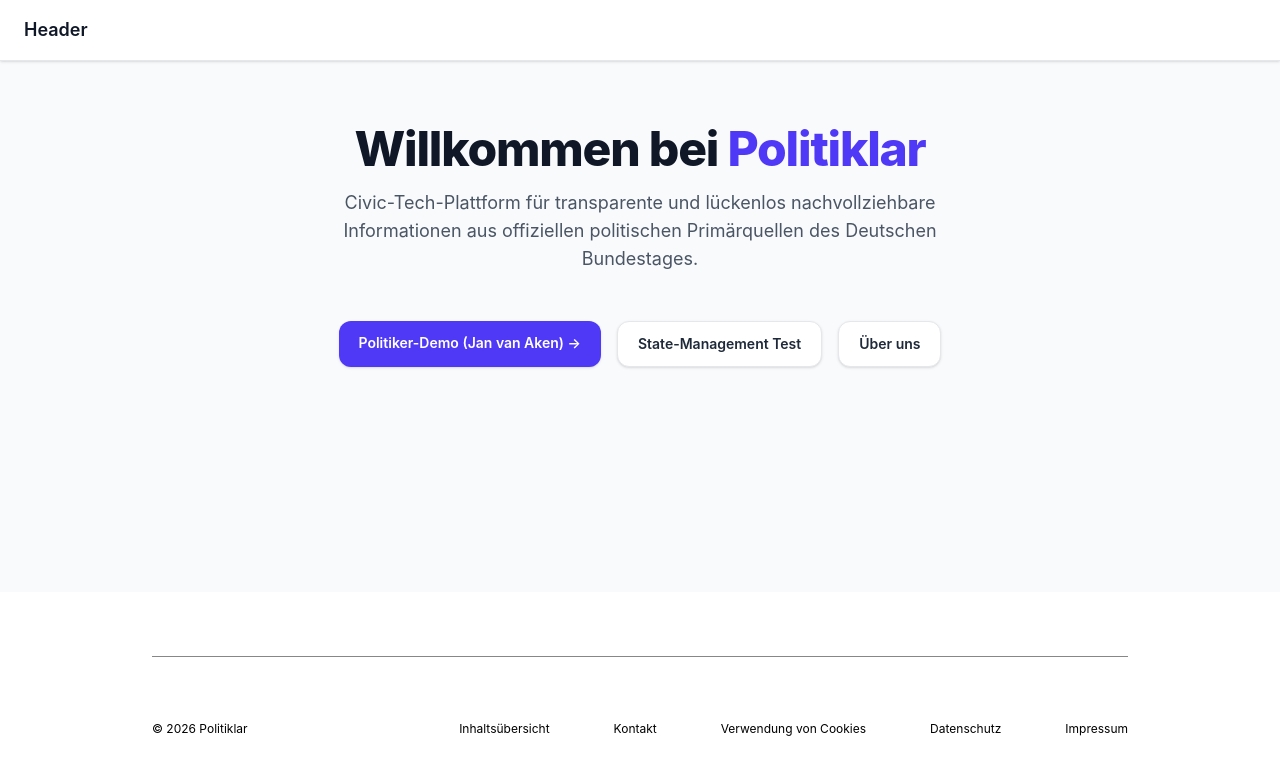
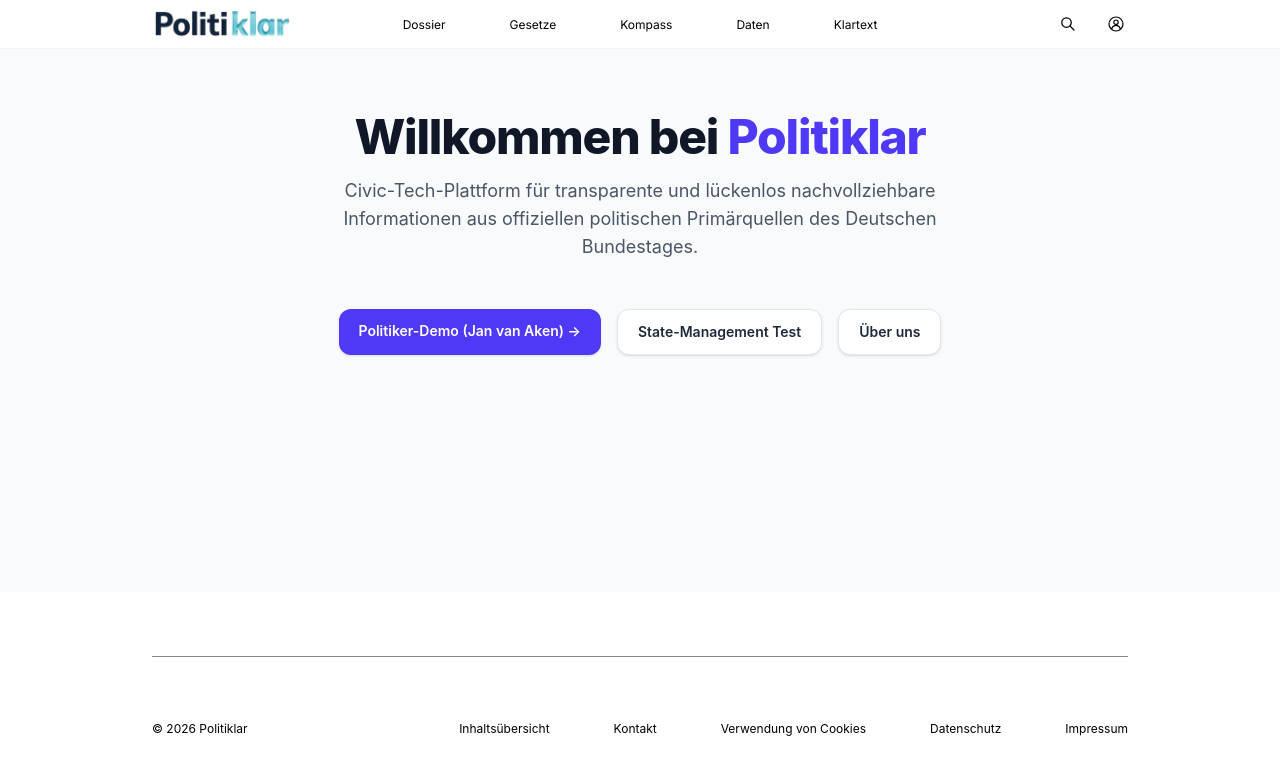
Before and after one commit to NormanPen/Politiklar, a Next.js app in the folder apps/web/: page / in a window 1280 px wide. Shown: the top 774 px of the page. Built offline with nearby package versions, Linux system fonts and the light colour scheme.

Commit message:
feat: implement new site header with Inter font, navigation, and core route pages

```diff
--- /dev/null
+++ b/apps/web/src/app/daten/page.tsx
@@ -0,0 +1,19 @@
+import type { Metadata } from "next";
+
+export const metadata: Metadata = {
+  title: "Daten – Politiklar",
+  description: "Offene Daten, Statistiken und Primärquellen zur parlamentarischen Arbeit.",
+};
+
+export default function DatenPage() {
+  return (
+    <div className="max-w-[1024px] mx-auto px-4 sm:px-6 py-12">
+      <h1 className="text-3xl font-bold tracking-tight text-gray-900 sm:text-4xl">
+        Daten
+      </h1>
+      <p className="mt-4 text-base text-gray-600">
+        Umfassende Primärdaten und Auswertungen zu Drucksachen, Plenarprotokollen, namentlichen Abstimmungen und Biografien.
+      </p>
+    </div>
+  );
+}
--- /dev/null
+++ b/apps/web/src/app/dossier/page.tsx
@@ -0,0 +1,19 @@
+import type { Metadata } from "next";
+
+export const metadata: Metadata = {
+  title: "Dossier – Politiklar",
+  description: "Dossiers und Themenschwerpunkte zu politischen Entscheidungen und Debatten.",
+};
+
+export default function DossierPage() {
+  return (
+    <div className="max-w-[1024px] mx-auto px-4 sm:px-6 py-12">
+      <h1 className="text-3xl font-bold tracking-tight text-gray-900 sm:text-4xl">
+        Dossier
+      </h1>
+      <p className="mt-4 text-base text-gray-600">
+        Hier entstehen strukturierte Themendossiers mit verifizierten Quellen und neutral aufbereiteten Primärdaten.
+      </p>
+    </div>
+  );
+}
--- /dev/null
+++ b/apps/web/src/app/gesetze/page.tsx
@@ -0,0 +1,19 @@
+import type { Metadata } from "next";
+
+export const metadata: Metadata = {
+  title: "Gesetze – Politiklar",
+  description: "Gesetzesvorhaben, parlamentarische Abläufe und Abstimmungsergebnisse.",
+};
+
+export default function GesetzePage() {
+  return (
+    <div className="max-w-[1024px] mx-auto px-4 sm:px-6 py-12">
+      <h1 className="text-3xl font-bold tracking-tight text-gray-900 sm:text-4xl">
+        Gesetze
+      </h1>
+      <p className="mt-4 text-base text-gray-600">
+        Übersicht über Gesetzesinitiativen, Beschlussempfehlungen und Abstimmungen des Deutschen Bundestages.
+      </p>
+    </div>
+  );
+}
--- /dev/null
+++ b/apps/web/src/app/klartext/page.tsx
@@ -0,0 +1,19 @@
+import type { Metadata } from "next";
+
+export const metadata: Metadata = {
+  title: "Klartext – Politiklar",
+  description: "Verständliche Zusammenfassungen komplexer parlamentarischer Vorgänge.",
+};
+
+export default function KlartextPage() {
+  return (
+    <div className="max-w-[1024px] mx-auto px-4 sm:px-6 py-12">
+      <h1 className="text-3xl font-bold tracking-tight text-gray-900 sm:text-4xl">
+        Klartext
+      </h1>
+      <p className="mt-4 text-base text-gray-600">
+        Verständliche und sachliche Zusammenfassungen ohne Fachjargon – direkt verknüpft mit den offiziellen Primärquellen.
+      </p>
+    </div>
+  );
+}
--- /dev/null
+++ b/apps/web/src/app/kompass/page.tsx
@@ -0,0 +1,19 @@
+import type { Metadata } from "next";
+
+export const metadata: Metadata = {
+  title: "Kompass – Politiklar",
+  description: "Orientierung und Einordnung politischer Positionen und Sachverhalte.",
+};
+
+export default function KompassPage() {
+  return (
+    <div className="max-w-[1024px] mx-auto px-4 sm:px-6 py-12">
+      <h1 className="text-3xl font-bold tracking-tight text-gray-900 sm:text-4xl">
+        Kompass
+      </h1>
+      <p className="mt-4 text-base text-gray-600">
+        Der Politiklar-Kompass bietet Orientierung zu Abstimmungsverhalten, Fraktionslinien und politischen Schwerpunkten.
+      </p>
+    </div>
+  );
+}
--- a/apps/web/src/app/layout.tsx
+++ b/apps/web/src/app/layout.tsx
@@ -1,5 +1,5 @@
 import type { Metadata } from "next";
-import { Geist, Geist_Mono } from "next/font/google";
+import { Geist, Geist_Mono, Inter } from "next/font/google";
 import "./globals.css";
 import Header from "@/components/layout/Header";
 import Footer from "@/components/layout/Footer";
@@ -14,6 +14,11 @@ const geistMono = Geist_Mono({
   subsets: ["latin"],
 });
 
+const inter = Inter({
+  variable: "--font-inter",
+  subsets: ["latin"],
+});
+
 export const metadata: Metadata = {
   title: "Politiklar",
   description: "Politiklar – Transparente Einblicke in deutsche parlamentarische Daten",
@@ -21,7 +26,7 @@ export const metadata: Metadata = {
 
 export default function RootLayout({ children }: { children: React.ReactNode }) {
   return (
-    <html lang="de" className={`${geistSans.variable} ${geistMono.variable}`} suppressHydrationWarning>
+    <html lang="de" className={`${geistSans.variable} ${geistMono.variable} ${inter.variable}`} suppressHydrationWarning>
       <body className="min-h-screen bg-gray-50 text-gray-900 flex flex-col antialiased" suppressHydrationWarning>
         <Header />
         <main className="flex-1">{children}</main>
--- a/apps/web/src/components/layout/Header.tsx
+++ b/apps/web/src/components/layout/Header.tsx
@@ -1,7 +1,197 @@
+"use client";
+
+import { useState } from "react";
+import Image from "next/image";
+import Link from "next/link";
+
+const navItems = [
+  { label: "Dossier", href: "/dossier" },
+  { label: "Gesetze", href: "/gesetze" },
+  { label: "Kompass", href: "/kompass" },
+  { label: "Daten", href: "/daten" },
+  { label: "Klartext", href: "/klartext" },
+];
+
 export default function Header() {
+  const [mobileMenuOpen, setMobileMenuOpen] = useState(false);
+
   return (
-    <header className="w-full bg-white border-b border-gray-200 px-6 py-4 shadow-sm">
-      <p className="text-gray-900 font-semibold text-lg">Header</p>
+    <header className="sticky top-0 z-50 w-full bg-[#FFFFFF] border-b border-gray-100 transition-colors">
+      <div className="relative max-w-[1024px] mx-auto h-[48px] px-4 sm:px-6 flex items-center justify-between">
+        {/* Logo (Left: 232px in 1440px frame, align to 1024px container left padding) */}
+        <div className="flex-shrink-0 flex items-center">
+          <Link
+            href="/"
+            className="flex items-center hover:opacity-90 transition-opacity focus-visible:outline-none focus-visible:ring-1 focus-visible:ring-black rounded"
+            aria-label="Politiklar Startseite"
+          >
+            <Image
+              src="/images/logos/politiklar-logo.png"
+              alt="Politiklar"
+              width={141}
+              height={32}
+              priority
+              className="h-[32px] w-auto object-contain"
+            />
+          </Link>
+        </div>
+
+        {/* Center Navigation (477px width, perfectly centered at 50% with 64px gap) */}
+        <nav
+          aria-label="Hauptnavigation"
+          className="hidden md:flex absolute left-1/2 -translate-x-1/2 items-center md:gap-8 lg:gap-[64px] font-['Inter',sans-serif]"
+          style={{ fontFamily: "var(--font-inter), 'Inter', sans-serif" }}
+        >
+          {navItems.map((item) => (
+            <Link
+              key={item.label}
+              href={item.href}
+              className="text-[#000000] text-[12px] leading-[15px] font-normal hover:opacity-60 transition-opacity tracking-normal"
+            >
+              {item.label}
+            </Link>
+          ))}
+        </nav>
+
+        {/* Right Actions: Search & Profile Icons (24px gap, 16x16 icon sizes) */}
+        <div className="flex items-center gap-6">
+          {/* Search Icon */}
+          <Link
+            href="#"
+            className="p-1 text-black hover:opacity-60 transition-opacity focus-visible:outline-none focus-visible:ring-1 focus-visible:ring-black rounded"
+            aria-label="Suche"
+          >
+            <svg
+              width="16"
+              height="16"
+              viewBox="0 0 16 16"
+              fill="none"
+              xmlns="http://www.w3.org/2000/svg"
+              className="w-4 h-4 text-black block"
+              aria-hidden="true"
+            >
+              <circle
+                cx="6.5"
+                cy="6.5"
+                r="4.75"
+                stroke="currentColor"
+                strokeWidth="1.25"
+              />
+              <path
+                d="M10.2 10.2L14 14"
+                stroke="currentColor"
+                strokeWidth="1.25"
+                strokeLinecap="round"
+              />
+            </svg>
+          </Link>
+
+          {/* Profile / Account Icon */}
+          <Link
+            href="#"
+            className="p-1 text-black hover:opacity-60 transition-opacity focus-visible:outline-none focus-visible:ring-1 focus-visible:ring-black rounded"
+            aria-label="Benutzerkonto"
+          >
+            <svg
+              width="16"
+              height="16"
+              viewBox="0 0 16 16"
+              fill="none"
+              xmlns="http://www.w3.org/2000/svg"
+              className="w-4 h-4 text-black block"
+              aria-hidden="true"
+            >
+              <circle
+                cx="8"
+                cy="8"
+                r="7"
+                stroke="currentColor"
+                strokeWidth="1.2"
+              />
+              <circle
+                cx="8"
+                cy="6.2"
+                r="2.2"
+                stroke="currentColor"
+                strokeWidth="1.2"
+              />
+              <path
+                d="M3.7 12.7C4.5 10.5 6.1 9.4 8 9.4C9.9 9.4 11.5 10.5 12.3 12.7"
+                stroke="currentColor"
+                strokeWidth="1.2"
+                strokeLinecap="round"
+              />
+            </svg>
+          </Link>
+
+          {/* Mobile Menu Toggle Button (visible only on small screens) */}
+          <button
+            type="button"
+            onClick={() => setMobileMenuOpen((prev) => !prev)}
+            className="p-1 md:hidden text-black hover:opacity-60 transition-opacity focus-visible:outline-none focus-visible:ring-1 focus-visible:ring-black rounded"
+            aria-label={mobileMenuOpen ? "Menü schließen" : "Menü öffnen"}
+            aria-expanded={mobileMenuOpen}
+          >
+            {mobileMenuOpen ? (
+              <svg
+                width="16"
+                height="16"
+                viewBox="0 0 16 16"
+                fill="none"
+                xmlns="http://www.w3.org/2000/svg"
+                className="w-4 h-4 text-black"
+                aria-hidden="true"
+              >
+                <path
+                  d="M3 3L13 13M13 3L3 13"
+                  stroke="currentColor"
+                  strokeWidth="1.25"
+                  strokeLinecap="round"
+                />
+              </svg>
+            ) : (
+              <svg
+                width="16"
+                height="16"
+                viewBox="0 0 16 16"
+                fill="none"
+                xmlns="http://www.w3.org/2000/svg"
+                className="w-4 h-4 text-black"
+                aria-hidden="true"
+              >
+                <path
+                  d="M2.5 4H13.5M2.5 8H13.5M2.5 12H13.5"
+                  stroke="currentColor"
+                  strokeWidth="1.25"
+                  strokeLinecap="round"
+                />
+              </svg>
+            )}
+          </button>
+        </div>
+      </div>
+
+      {/* Mobile Navigation Dropdown */}
+      {mobileMenuOpen && (
+        <div className="md:hidden border-t border-gray-100 bg-white/95 backdrop-blur-md px-6 py-4 shadow-sm animate-in fade-in slide-in-from-top-1 duration-150">
+          <nav
+            aria-label="Mobile Navigation"
+            className="flex flex-col space-y-3 font-['Inter',sans-serif]"
+            style={{ fontFamily: "var(--font-inter), 'Inter', sans-serif" }}
+          >
+            {navItems.map((item) => (
+              <Link
+                key={item.label}
+                href={item.href}
+                onClick={() => setMobileMenuOpen(false)}
+                className="text-[#000000] text-[13px] leading-[18px] py-1 font-normal hover:opacity-60 transition-opacity"
+              >
+                {item.label}
+              </Link>
+            ))}
+          </nav>
+        </div>
+      )}
     </header>
   );
 }
```
Also changed, not shown: apps/web/public/images/logos/politiklar-logo.png (added).
